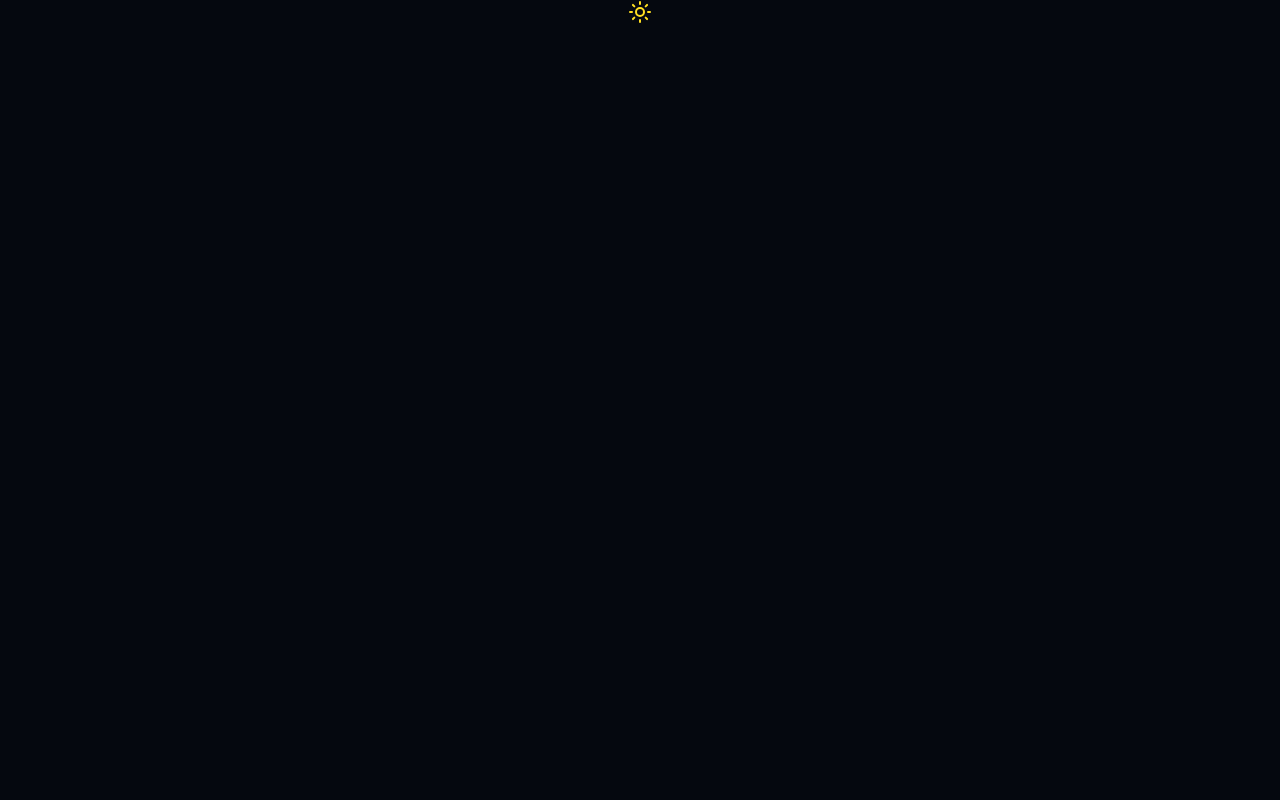
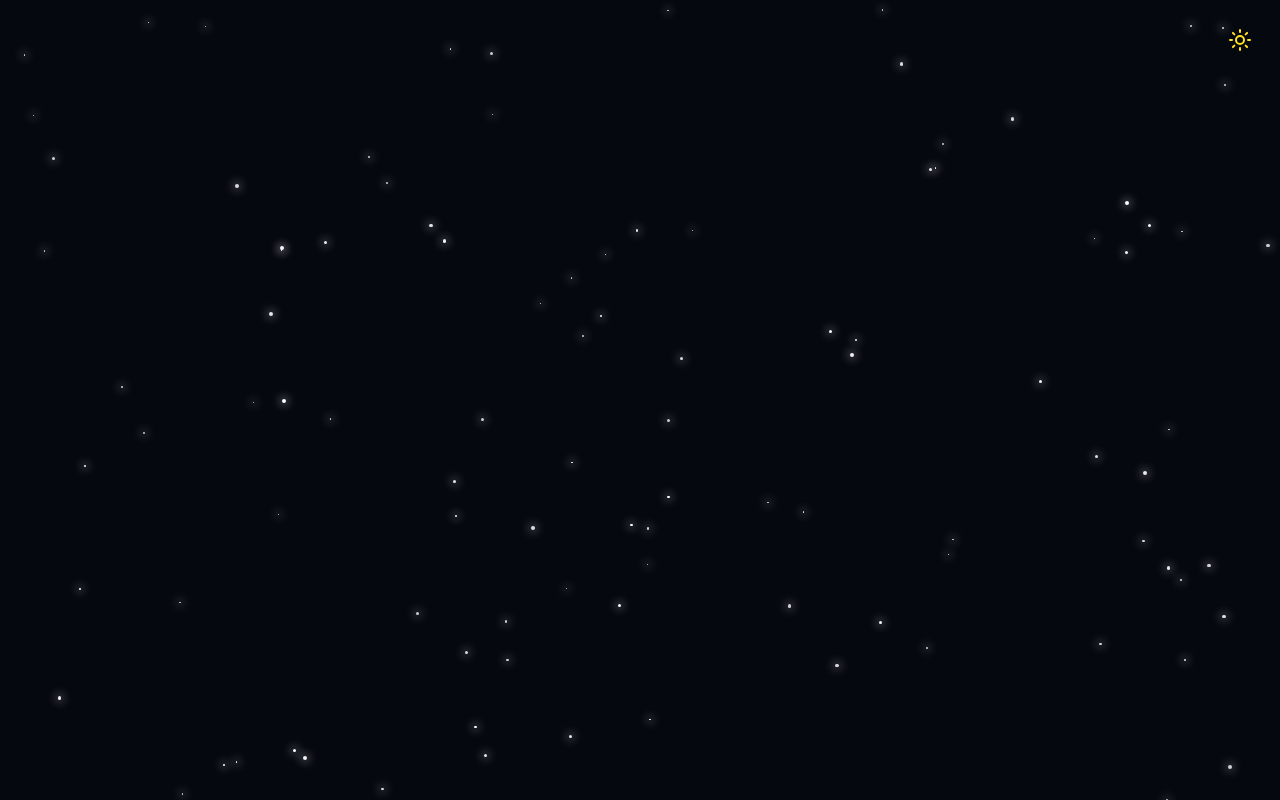
Before and after one commit to Ryot211/ryot2, a React (Vite) app: page / in a window 1280 px wide. Built offline with nearby package versions, Linux system fonts and the light colour scheme.

Commit message:
style_stars

```diff
--- /dev/null
+++ b/src/components/StarBackground.jsx
@@ -0,0 +1,49 @@
+import { useEffect, useState } from "react";
+
+export const StartBackground = () => {
+  const [stars, setStars] = useState([]);
+
+  const generateStars = () => {
+    const numberOfStars = Math.floor(
+      (window.innerWidth * window.innerHeight) / 10000
+    );
+    const newStars = [];
+    for (let i = 0; i < numberOfStars; i++) {
+      newStars.push({
+        id: i,
+        size: Math.random() * 3 + 1,
+        x: Math.random() * 100,
+        y: Math.random() * 100,
+        opacity: Math.random() * 0.5 + 0.5,
+        animationDuration: Math.random() * 4 + 2,
+      });
+    }
+    setStars(newStars);
+  };
+
+  useEffect(() => {
+    generateStars();
+    const handleResize = () => generateStars();
+    window.addEventListener("resize", handleResize);
+    return () => window.removeEventListener("resize", handleResize);
+  }, []);
+
+  return (
+    <div className="fixed inset-0 overflow-hidden pointer-events-none z-0">
+      {stars.map((star) => (
+        <div
+          key={star.id}
+          className="star animate-pulse-subtle"
+          style={{
+            width: `${star.size}px`,
+            height: `${star.size}px`,
+            left: `${star.x}%`,
+            top: `${star.y}%`,
+            opacity: star.opacity,
+            animationDuration: `${star.animationDuration}s`,
+          }}
+        />
+      ))}
+    </div>
+  );
+};
--- a/src/components/ThemeToggle.jsx
+++ b/src/components/ThemeToggle.jsx
@@ -1,5 +1,6 @@
 import { Moon,Sun } from "lucide-react";
-import { useEffect, useState } from "react"
+import { useEffect, useState } from "react";
+import {cn} from '@/lib/utils';
 
 export const ThemeToggle = () => {
     const [isDarkMode, setIsDarkMode] = useState(false);
@@ -28,7 +29,9 @@ export const ThemeToggle = () => {
         }
     }
     return (
-    <button onClick={toggleTheme}>
+    <button onClick={toggleTheme} className={cn("fixed max-sm:hidden top-5 right-5 p-2 rounded-full transition-colors duration-300",
+        "focus:outlin-hidden "
+    )} >
       {" "}
       {isDarkMode ? (
     < Sun className="h-6 w-6 text-yellow-300"/>
--- /dev/null
+++ b/src/lib/utils.js
@@ -0,0 +1,6 @@
+import {clsx} from 'clsx';
+import { twMerge } from 'tailwind-merge';
+
+export const cn = (...inputs) =>{
+    return twMerge(clsx(inputs));
+}
--- a/src/pages/Home.jsx
+++ b/src/pages/Home.jsx
@@ -1,4 +1,5 @@
 import { ThemeToggle } from "../components/ThemeToggle";
+import { StartBackground } from "@/components/StarBackground";
 
 export const Home = () => {
    return (
@@ -7,6 +8,7 @@ export const Home = () => {
 
     <ThemeToggle/>
       {/* Background Effects */}
+      <StartBackground/>
       {/* Navbar */}
       {/* Main Content */}
       <main>
```
